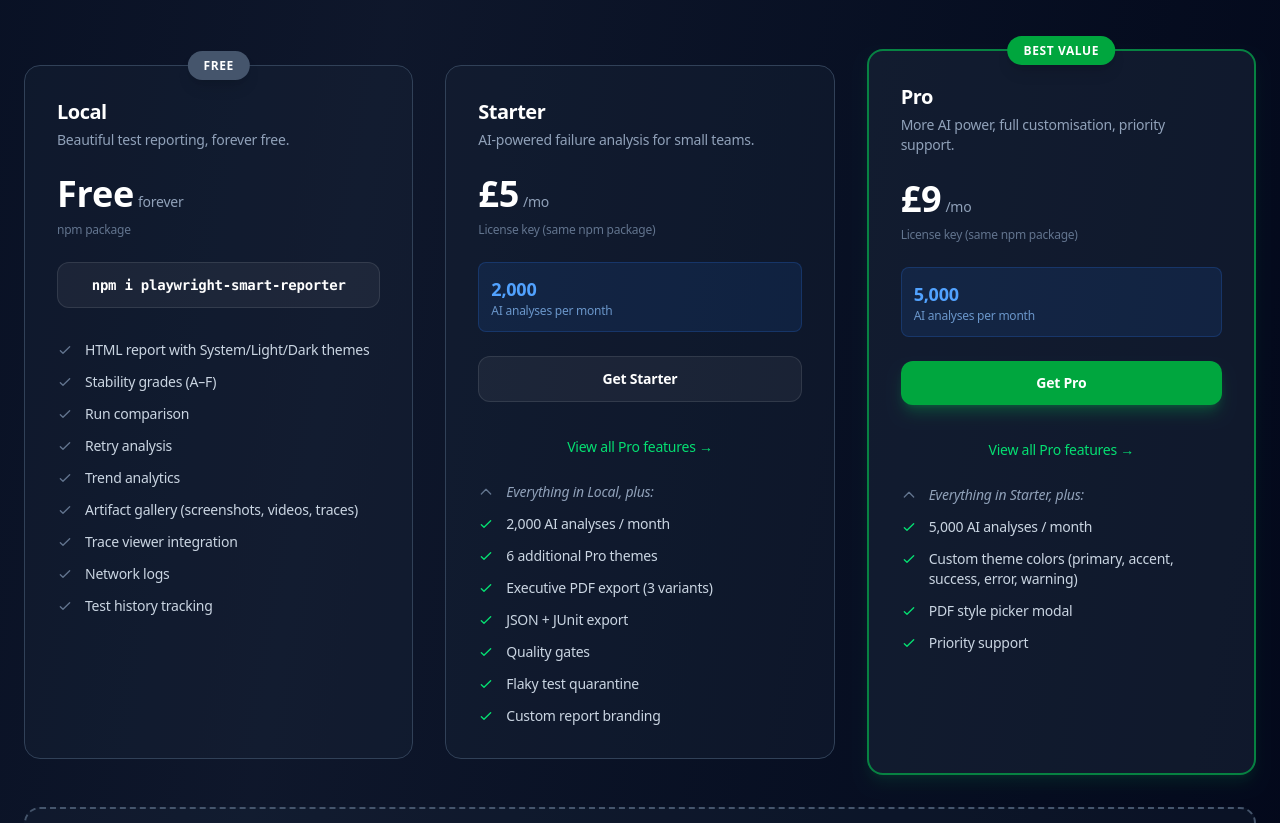
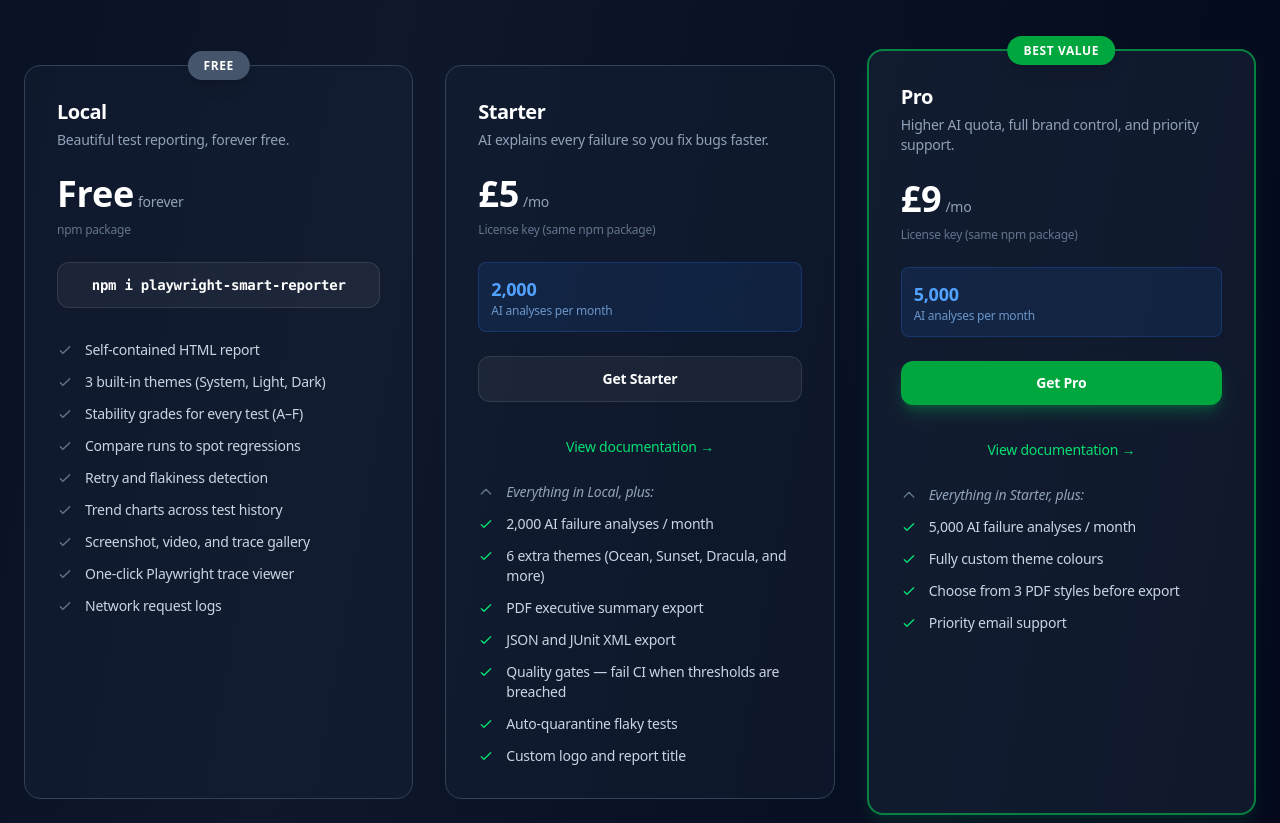
Before and after one commit to qa-gary-parker/stagewright, a React (Vite) app: page / in a window 1280 px wide. Shown: the part 4968-5791 px from the top of the page. Built offline with nearby package versions, Linux system fonts and the light colour scheme.

Commit message:
fix: clearer feature descriptions and fix docs link on pricing cards
Rewrite feature bullets to be plain-language and customer-friendly.
Link to docs overview instead of pro-themes specific page.

```diff
--- a/src/components/Pricing.tsx
+++ b/src/components/Pricing.tsx
@@ -18,22 +18,22 @@
     highlighted: false,
     comingSoon: false,
     features: [
-      'HTML report with System/Light/Dark themes',
-      'Stability grades (A\u2013F)',
-      'Run comparison',
-      'Retry analysis',
-      'Trend analytics',
-      'Artifact gallery (screenshots, videos, traces)',
-      'Trace viewer integration',
-      'Network logs',
-      'Test history tracking',
+      'Self-contained HTML report',
+      '3 built-in themes (System, Light, Dark)',
+      'Stability grades for every test (A\u2013F)',
+      'Compare runs to spot regressions',
+      'Retry and flakiness detection',
+      'Trend charts across test history',
+      'Screenshot, video, and trace gallery',
+      'One-click Playwright trace viewer',
+      'Network request logs',
     ],
   },
   {
     name: 'Starter',
     badge: '',
     price: 5,
-    description: 'AI-powered failure analysis for small teams.',
+    description: 'AI explains every failure so you fix bugs faster.',
     cta: 'Get Starter',
     ctaHref: CHECKOUT_URLS.starter,
     delivery: 'License key (same npm package)',
@@ -42,20 +42,20 @@
     aiQuota: '2,000',
     features: [
       'Everything in Local, plus:',
-      '2,000 AI analyses / month',
-      '6 additional Pro themes',
-      'Executive PDF export (3 variants)',
-      'JSON + JUnit export',
-      'Quality gates',
-      'Flaky test quarantine',
-      'Custom report branding',
+      '2,000 AI failure analyses / month',
+      '6 extra themes (Ocean, Sunset, Dracula, and more)',
+      'PDF executive summary export',
+      'JSON and JUnit XML export',
+      'Quality gates \u2014 fail CI when thresholds are breached',
+      'Auto-quarantine flaky tests',
+      'Custom logo and report title',
     ],
   },
   {
     name: 'Pro',
     badge: 'Best Value',
     price: 9,
-    description: 'More AI power, full customisation, priority support.',
+    description: 'Higher AI quota, full brand control, and priority support.',
     cta: 'Get Pro',
     ctaHref: CHECKOUT_URLS.pro,
     delivery: 'License key (same npm package)',
@@ -64,10 +64,10 @@
     aiQuota: '5,000',
     features: [
       'Everything in Starter, plus:',
-      '5,000 AI analyses / month',
-      'Custom theme colors (primary, accent, success, error, warning)',
-      'PDF style picker modal',
-      'Priority support',
+      '5,000 AI failure analyses / month',
+      'Fully custom theme colours',
+      'Choose from 3 PDF styles before export',
+      'Priority email support',
     ],
   },
 ];
@@ -165,14 +165,14 @@
                 )}
               </a>
 
-              {/* Pro features link */}
+              {/* Docs link */}
               {tier.price > 0 && (
                 <div className="mb-6 text-center">
                   <Link
-                    to="/docs/pro-themes"
+                    to="/docs/getting-started"
                     className="text-green-400 hover:text-green-300 text-sm font-medium transition-colors"
                   >
-                    View all Pro features →
+                    View documentation →
                   </Link>
                 </div>
               )}
```
